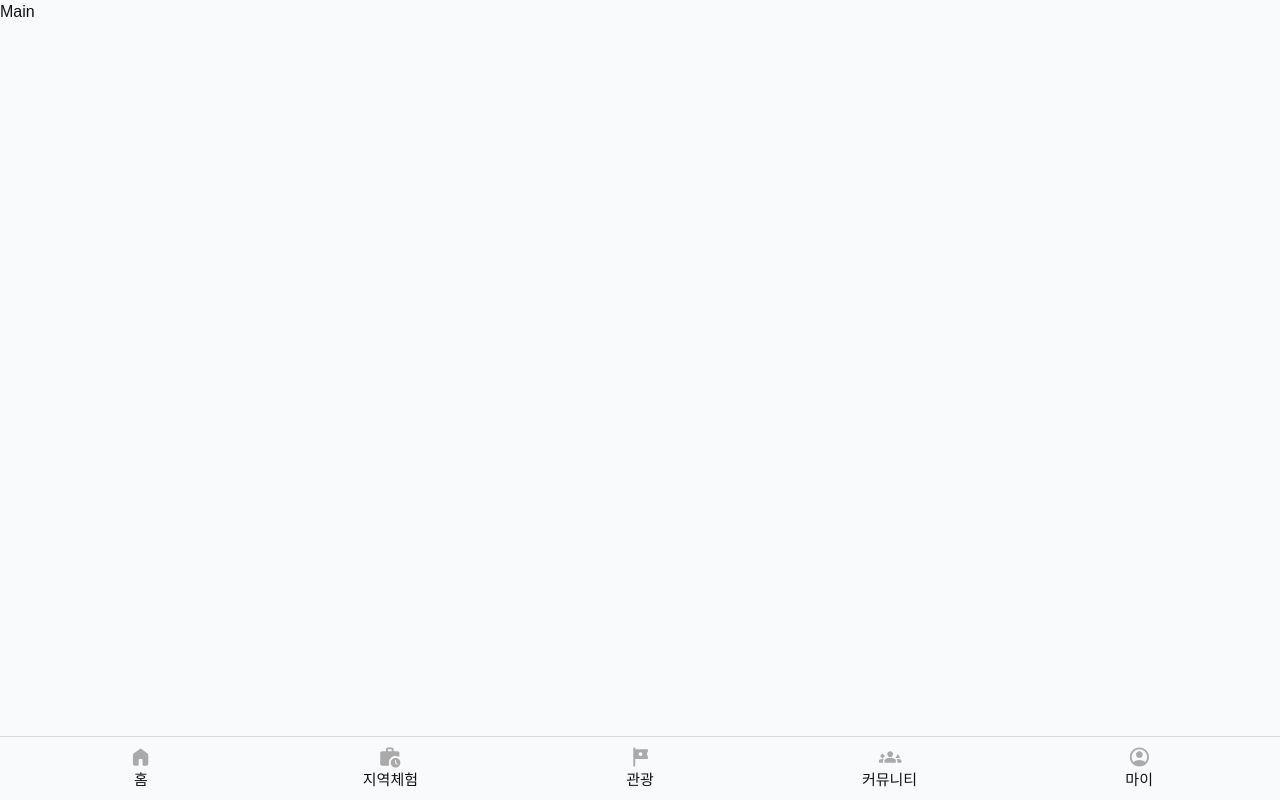
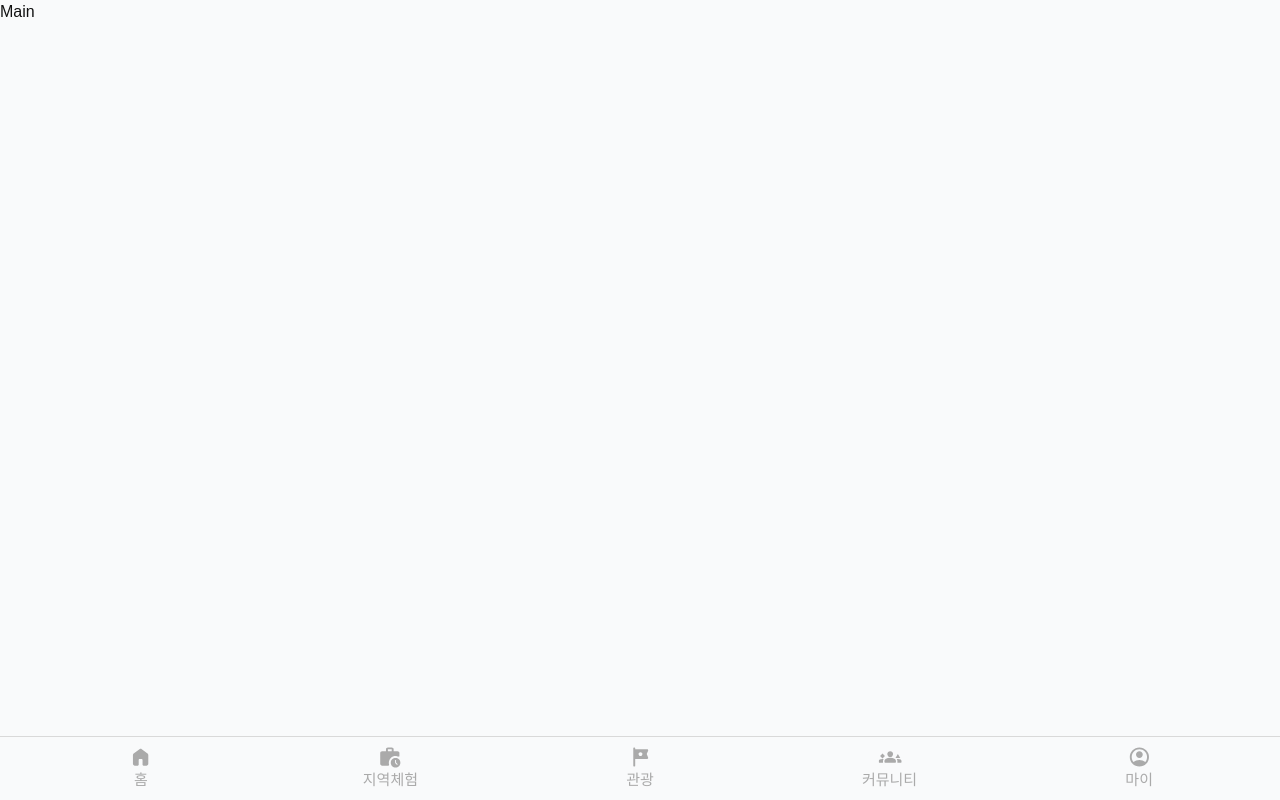
Before and after one commit to StrawberryAcai/Nomadly.web.frontend, a Next.js app: page / in a window 1280 px wide. Built offline with nearby package versions, Linux system fonts and the light colour scheme.

Commit message:
feat :: MainContainer 생성

```diff
--- a/src/shared/components/BottomNav.tsx
+++ b/src/shared/components/BottomNav.tsx
@@ -14,7 +14,7 @@ interface BottomNavIconProps {
 const BottomNavIcon: React.FC<BottomNavIconProps> = ({href, src, alt}) => (
   <Link href={href} className="flex-1 flex flex-col items-center">
     <Image src={src} alt={alt} className="h-6 w-6" />
-    <span className="text-body-md">{alt}</span>
+    <span className="text-body-md text-[#AAAAAA]">{alt}</span>
   </Link>
 )
 
@@ -25,7 +25,7 @@ const BottomNav: React.FC = () => {
       <BottomNavIcon href="/explore" src={Explore} alt="지역체험" />
       <BottomNavIcon href="/tour" src={Tour} alt="관광" />
       <BottomNavIcon href="/community" src={Community} alt="커뮤니티" />
-      <BottomNavIcon href="/Profile" src={Profile} alt="마이" />
+      <BottomNavIcon href="/profile" src={Profile} alt="마이" />
     </nav>
   )
 }
--- /dev/null
+++ b/src/shared/components/MainContainer.tsx
@@ -0,0 +1,12 @@
+import React from 'react';
+
+interface MainContainerProps {
+  children: React.ReactNode;
+}
+const MainContainer: React.FC<MainContainerProps> = ({children}) => (
+  <main className="h-full w-full flex flex-col py-4 gap-4">
+    {children}
+  </main>
+)
+
+export default MainContainer;
```
